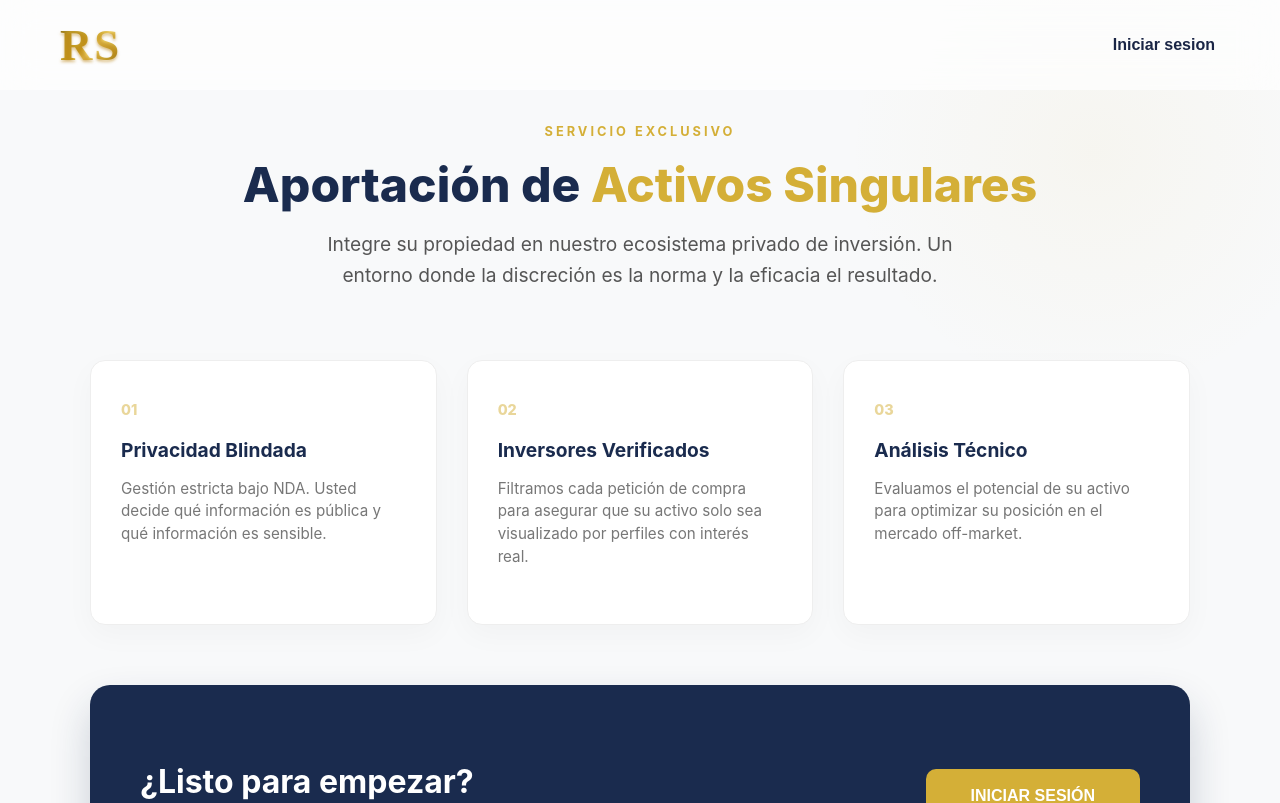
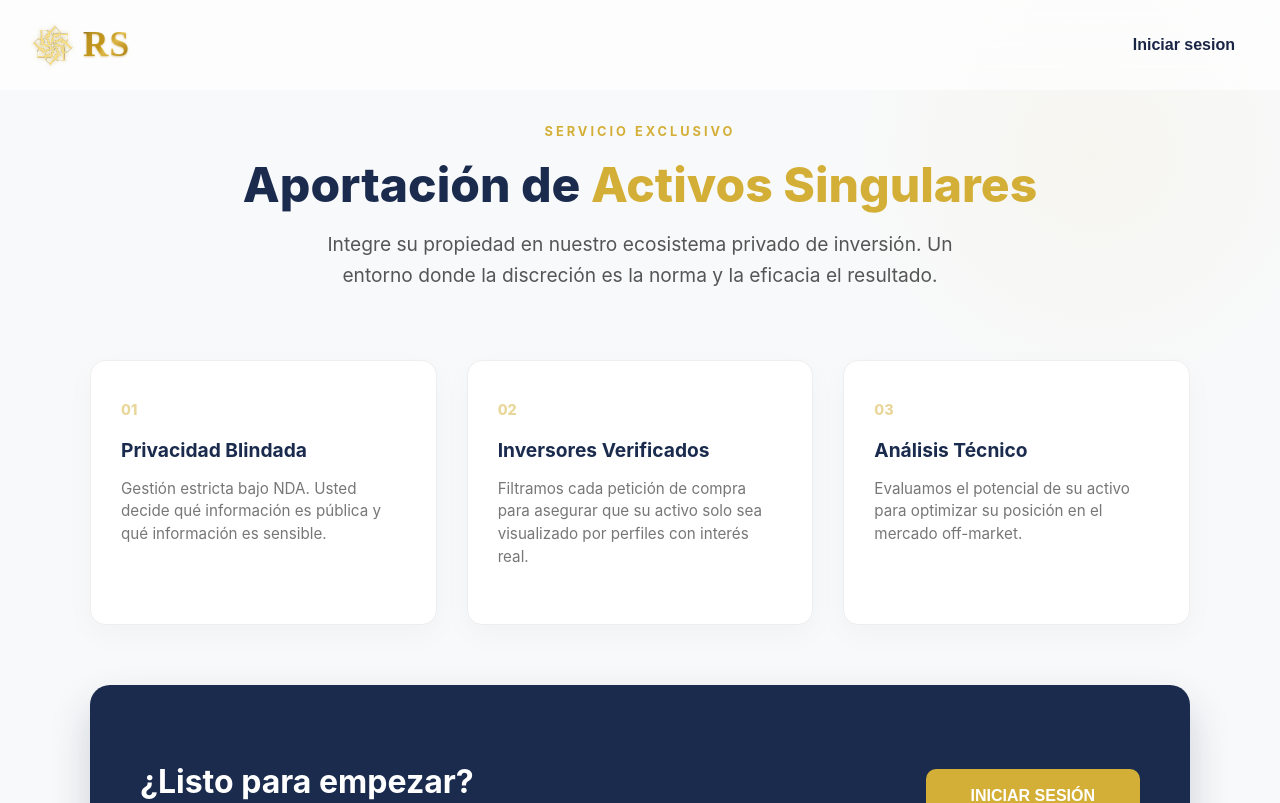
Before and after one commit to practicasreglado-wq/Reglado, a Vue app in the folder Inmobiliaria_Reglados/: page /give-info in a window 1280 px wide. Shown: the top 803 px of the page. Built offline with nearby package versions, Linux system fonts and the light colour scheme; no server answers.

Commit message:
feat: Implement initial core UI components and views including PropertyCard, ScrollToTop, Home, Questions, Carousel, Header, and MatchDetailsPopper.

```diff
--- a/Inmobiliaria_Reglados/src/components/Carousel.vue
+++ b/Inmobiliaria_Reglados/src/components/Carousel.vue
@@ -372,6 +372,10 @@ export default {
 .carousel{
   text-align:center;
   padding:80px 0;
+  user-select: none;
+  -webkit-user-select: none;
+  -moz-user-select: none;
+  -ms-user-select: none;
 }
 
 /* TITULOS */
--- a/Inmobiliaria_Reglados/src/components/Header.vue
+++ b/Inmobiliaria_Reglados/src/components/Header.vue
@@ -1,8 +1,11 @@
 <template>
   <header>
     <div class="logo">
-      <router-link to="/" class="logo-text">
-        <h1>RS</h1>
+      <router-link to="/" class="logo-link">
+        <div class="logo-wrapper">
+          <img src="@/assets/reglado-RS-logo.svg" alt="Reglado Logo" class="brand-icon" />
+          <h1 class="brand-text">RS</h1>
+        </div>
       </router-link>
     </div>
 
@@ -173,18 +176,45 @@ header {
   display: flex;
   justify-content: space-between;
   align-items: center;
-  padding: 0 60px;
+  padding: 0 40px 0 30px; /* Reducido de 60px y ajustado izquierda */
   background: rgba(255, 255, 255, 0.639);
   backdrop-filter: blur(18px);
   -webkit-backdrop-filter: blur(18px);
   box-sizing: border-box;
+  user-select: none;
+  -webkit-user-select: none;
+  -moz-user-select: none;
+  -ms-user-select: none;
 }
 
-header .logo h1 {
-  font-size: 2.8rem;
-  font-weight: 700;
+header .logo .logo-link {
+  text-decoration: none;
+  display: block;
+}
+
+.logo-wrapper {
+  position: relative;
+  display: flex;
+  align-items: center;
+  gap: 8px;
+  cursor: pointer;
+  padding: 5px 0; /* Eliminado padding lateral para estar más pegado a la izq */
+  transition: transform 0.3s ease;
+}
+
+.brand-icon {
+  width: 45px;
+  height: 45px;
+  object-fit: contain;
+  filter: drop-shadow(0 0 2px rgba(189, 155, 44, 0.6));
+  transition: transform 1.3s cubic-bezier(0.34, 1.56, 0.64, 1);
+}
+
+.brand-text {
+  font-size: 2.2rem;
+  font-weight: 800;
   margin: 0;
-  letter-spacing: 2px;
+  letter-spacing: 1px;
   background: linear-gradient(
     135deg,
     #5f4b08 0%,
@@ -196,13 +226,22 @@ header .logo h1 {
   );
   background-clip: text;
   -webkit-text-fill-color: transparent;
-  text-shadow: 0 2px 3px rgba(186, 129, 15, 0.532);
+  text-shadow: 0 1px 2px rgba(186, 129, 15, 0.4);
+}
+
+/* LOGO HOVER */
+.logo-link:hover .logo-wrapper {
+  transform: scale(1.02);
+}
+
+.logo-link:hover .brand-icon {
+  transform: rotate(180deg) scale(1.1);
 }
 
 .logo {
   display: flex;
   align-items: center;
-  gap: 12px;
+  gap: 8px; /* Reducido gap global */
 }
 
 .admin-badge {
@@ -228,7 +267,15 @@ header .logo h1 {
 }
 
 .admin-badge:hover {
-  transform: translateY(-2px);
+  animation: badgeWobble 0.6s ease-in-out;
+}
+
+@keyframes badgeWobble {
+  0% { transform: rotate(0deg) scale(1.05); }
+  25% { transform: rotate(-8deg) scale(1.1); }
+  50% { transform: rotate(8deg) scale(1.1); }
+  75% { transform: rotate(-4deg) scale(1.05); }
+  100% { transform: rotate(0deg) scale(1); }
 }
 
 .admin-badge svg {
@@ -392,24 +439,29 @@ nav a.router-link-exact-active {
 @media (max-width: 480px) {
   header {
     height: 65px;
-    padding: 0 15px;
+    padding: 0 10px; /* Aún más pegado en móviles */
   }
 
-  header .logo h1 {
-    font-size: 1.6rem;
-    letter-spacing: 1px;
+  .brand-icon {
+    width: 28px;
+    height: 28px;
+  }
+
+  .brand-text {
+    font-size: 1.3rem;
+    letter-spacing: 0px;
   }
 
   nav ul {
-    gap: 10px;
+    gap: 8px;
   }
 
   .profile-nav-item {
-    gap: 10px;
+    gap: 8px;
   }
 
   .user-menu-container {
-    gap: 10px;
+    gap: 8px;
   }
 
   .catalog-btn {
--- a/Inmobiliaria_Reglados/src/components/MatchDetailsPopper.vue
+++ b/Inmobiliaria_Reglados/src/components/MatchDetailsPopper.vue
@@ -72,7 +72,7 @@ export default {
 
   border:1px solid #172a5d;
 
-  background:rgba(255,255,255,0.9);
+  background:rgba(255, 255, 255, 0.815);
   backdrop-filter:blur(18px);
   -webkit-backdrop-filter:blur(18px);
 
--- a/Inmobiliaria_Reglados/src/components/PropertyCard.vue
+++ b/Inmobiliaria_Reglados/src/components/PropertyCard.vue
@@ -237,12 +237,17 @@ export default {
   width: 100%;
   height: 100%;
   object-fit: cover;
+  user-select: none;
 }
 
 .property-card__overlay {
   position: absolute;
   inset: 0;
   background: linear-gradient(180deg, rgba(10,21,46,0.08), rgba(10,21,46,0.42));
+  user-select: none;
+  -webkit-user-select: none;
+  -moz-user-select: none;
+  -ms-user-select: none;
 }
 
 .property-card__actions {
@@ -261,7 +266,7 @@ export default {
   display:flex;
   align-items:center;
   gap:6px;
-  padding:6px 12px;
+  padding:4px 10px;
   border-radius:999px;
   border:none;
   background:rgba(255,255,255,0.95);
@@ -271,6 +276,10 @@ export default {
   color:#c1a115;
   cursor:pointer;
   transition:all 0.2s ease;
+  user-select: none;
+  -webkit-user-select: none;
+  -moz-user-select: none;
+  -ms-user-select: none;
 }
 
 .favorite-icon{
@@ -319,6 +328,10 @@ export default {
     transform 0.25s ease,
     background 0.45s ease,
     box-shadow 0.25s ease;
+  user-select: none;
+  -webkit-user-select: none;
+  -moz-user-select: none;
+  -ms-user-select: none;
 }
 
 /* HOVER DEL PILL */
@@ -400,6 +413,7 @@ export default {
   padding:6px 12px;
   border-radius:999px;
   transition:all .2s ease;
+  user-select: none;
 }
 
 .match-details-button:hover{
--- a/Inmobiliaria_Reglados/src/components/ScrollToTop.vue
+++ b/Inmobiliaria_Reglados/src/components/ScrollToTop.vue
@@ -3,10 +3,19 @@
     <button
       v-if="isVisible"
       class="scroll-to-top"
+      :class="{ 'is-active': isActive }"
       type="button"
       aria-label="Volver arriba"
-      @click="scrollToTop"
+      @click="handleScrollToTop"
     >
+      <!-- Efecto Viento -->
+      <div class="wind-effect">
+        <svg viewBox="0 0 100 100" class="wind-svg">
+          <line class="wind-line w1" x1="50" y1="20" x2="50" y2="0" />
+          <line class="wind-line w2" x1="30" y1="40" x2="30" y2="10" />
+          <line class="wind-line w3" x1="70" y1="40" x2="70" y2="10" />
+        </svg>
+      </div>
       <span class="scroll-to-top__icon" aria-hidden="true">&uarr;</span>
     </button>
   </transition>
@@ -19,6 +28,7 @@ import { useRoute } from "vue-router";
 const route = useRoute();
 const scrollY = ref(0);
 const isNearBottom = ref(false);
+const isActive = ref(false);
 
 const updateVisibility = () => {
   const currentScroll = window.scrollY || window.pageYOffset || 0;
@@ -31,18 +41,25 @@ const updateVisibility = () => {
 };
 
 const isVisible = computed(() => {
-  if (scrollY.value <= 0) {
-    return false;
-  }
-
+  if (isActive.value) return true; // Mantener visible durante la animación
+  if (scrollY.value <= 0) return false;
   return scrollY.value >= 300 || isNearBottom.value;
 });
 
-const scrollToTop = () => {
+const handleScrollToTop = () => {
+  if (isActive.value) return;
+
+  isActive.value = true;
+
   window.scrollTo({
     top: 0,
     behavior: "smooth",
   });
+
+  // Resetear estado después de la animación de viento
+  setTimeout(() => {
+    isActive.value = false;
+  }, 1000);
 };
 
 onMounted(() => {
@@ -89,6 +106,7 @@ watch(
     transform 0.3s cubic-bezier(0.34, 1.56, 0.64, 1),
     box-shadow 0.3s ease,
     background 0.3s ease;
+  overflow: visible;
 }
 
 .scroll-to-top:hover {
@@ -97,15 +115,74 @@ watch(
   box-shadow: 0 20px 40px rgba(0, 0, 0, 0.35);
 }
 
-.scroll-to-top:focus-visible {
-  outline: 3px solid rgba(255, 255, 255, 0.4);
-  outline-offset: 3px;
+.scroll-to-top.is-active {
+  transform: translateY(-80px) scale(1.2);
+  opacity: 0;
+  transition: transform 0.7s ease-in, opacity 0.7s ease-in;
 }
+
+/* EFECTO VIENTO */
+.wind-effect {
+  position: absolute;
+  top: -20px;
+  left: 0;
+  width: 100%;
+  height: 40px;
+  pointer-events: none;
+  opacity: 0;
+}
+
+.wind-svg {
+  width: 100%;
+  height: 100%;
+  stroke: rgba(255, 255, 255, 0.8);
+  stroke-width: 2.5;
+  stroke-linecap: round;
+}
+
+.scroll-to-top.is-active .wind-effect {
+  opacity: 1;
+}
+
+.scroll-to-top.is-active .wind-line {
+  animation: windFlow 0.5s ease-out forwards;
+}
+
+@keyframes windFlow {
+  0% {
+    stroke-dasharray: 0 100;
+    stroke-dashoffset: 0;
+    opacity: 1;
+  }
+  50% {
+    stroke-dasharray: 40 100;
+    stroke-dashoffset: -20;
+    opacity: 1;
+  }
+  100% {
+    stroke-dasharray: 0 100;
+    stroke-dashoffset: -80;
+    opacity: 0;
+  }
+}
+
+.w2 { animation-delay: 0.05s; }
+.w3 { animation-delay: 0.1s; }
 
 .scroll-to-top__icon {
   font-size: 1.35rem;
   font-weight: 700;
   line-height: 1;
+  transition: transform 0.3s ease;
+}
+
+.scroll-to-top.is-active .scroll-to-top__icon {
+  transform: translateY(-15px);
+}
+
+.scroll-to-top:focus-visible {
+  outline: 3px solid rgba(255, 255, 255, 0.4);
+  outline-offset: 3px;
 }
 
 .scroll-to-top-enter-active,
--- a/Inmobiliaria_Reglados/src/views/Home.vue
+++ b/Inmobiliaria_Reglados/src/views/Home.vue
@@ -114,6 +114,7 @@ export default {
   border: 1px solid rgba(255, 255, 255, 0.1);
   box-shadow: 0 8px 32px 0 rgba(0, 0, 0, 0.2);
   margin-bottom: 30px;
+  margin-top: 20px;
 }
 
 .hero h1{
@@ -198,6 +199,7 @@ TABLETS
   .hero-content{
     align-items:center;
     text-align:center;
+    margin-top: 80px;
   }
 
   .hero h1{
@@ -214,7 +216,12 @@ TABLETS
 
   .btn-login{
     font-size:1.8rem;
-    margin: 0;
+    margin-top: 40px;
+    margin-bottom: 20px;
+  }
+
+  .t_hero {
+    margin-top: 10px;
   }
 
 }
@@ -233,6 +240,7 @@ TABLETS PEQUEÑAS
   .hero-content{
     align-items:center;
     text-align:center;
+    margin-top: 60px;
   }
 
   .hero h1{
@@ -249,7 +257,12 @@ TABLETS PEQUEÑAS
 
   .btn-login{
     font-size:1.4rem;
-    margin: 0;
+    margin-top: 30px;
+    margin-bottom: 20px;
+  }
+
+  .t_hero {
+    margin-top: 5px;
   }
 
 }
@@ -272,6 +285,7 @@ MOVIL
   .hero-content{
     align-items:center;
     text-align:center;
+    margin-top: 50px;
   }
 
   .hero-content h1,
@@ -294,7 +308,12 @@ MOVIL
   .btn-login{
     font-size:0.95rem;
     padding:6px 18px;
-    margin: 0;
+    margin-top: 20px;
+    margin-bottom: 20px;
+  }
+
+  .t_hero {
+    margin-top: 5px;
   }
 
 }
--- a/Inmobiliaria_Reglados/src/views/Questions.vue
+++ b/Inmobiliaria_Reglados/src/views/Questions.vue
@@ -258,7 +258,11 @@ return{category,form,currentForm,submit}
 /* ------------------------
 QUESTIONS - LAPTOPS
 -------------------------*/
+
 @media (max-width: 1440px) {
+  .category-form :deep(.section) {
+    max-height: 290px !important;
+  }
 
   .questions-container{
     max-width:750px;
```
